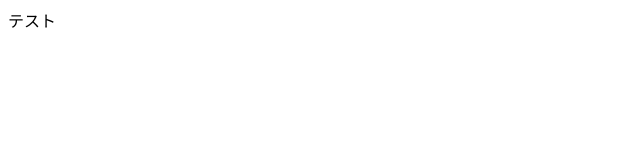
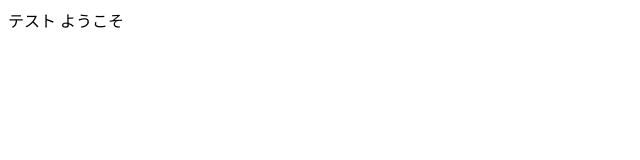
Before and after one commit to yuma25/20250428-git-workshop, a plain HTML site: page index.html in a window 1280 px wide. Shown: the full height of the page, 0-640 px from the left. Drawn offline with Linux system fonts and the light colour scheme.

Commit message:
Update index.html
9行目を増やしました．

```diff
--- a/index.html
+++ b/index.html
@@ -6,5 +6,6 @@
   </head>
   <body>
     テスト
+    ようこそ
   </body>
 </html>
```
